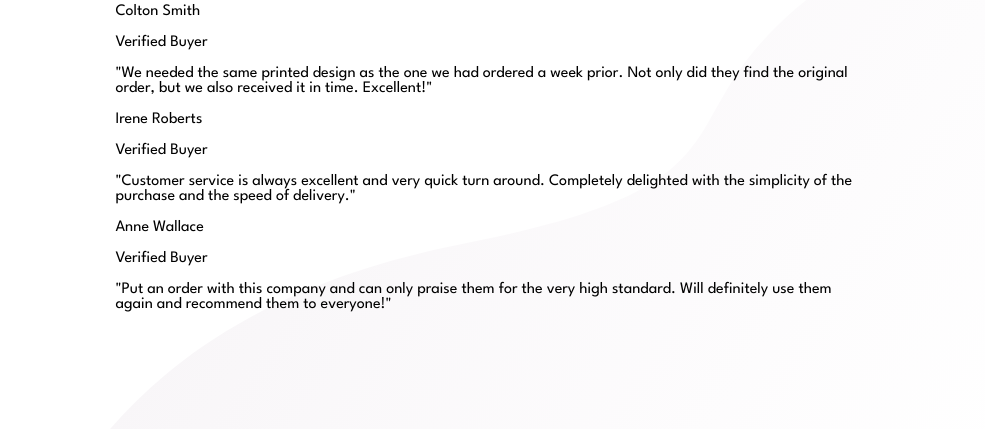
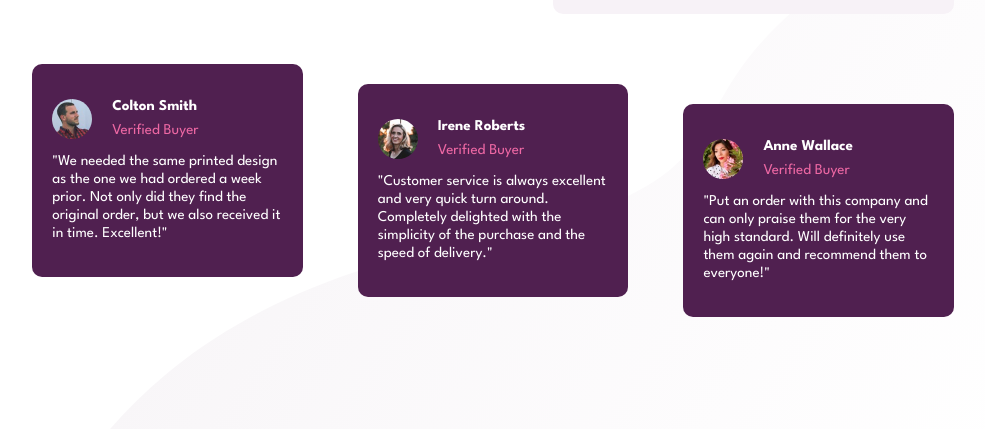
Before and after one commit to keithc07/social-proof-section, a plain HTML site: page index.html in a window 1280 px wide. Shown: the part 387-816 px from the top of the page, without its empty margins (155-1140 px from the left). Drawn offline with Linux system fonts and the light colour scheme.

Commit message:
finished desktop version

```diff
--- a/index.css
+++ b/index.css
@@ -10,19 +10,21 @@
         url(./images/bg-pattern-top-desktop.svg),
         url(./images/bg-pattern-bottom-desktop.svg);
     background-position:
-        bottom 400px left 0px,
+        bottom 550px left 0px,
         top 250px right 0px;
     background-repeat:
         no-repeat;
 }
 
 .outer-box {
-    width: 59%;
+    width: 72%;
+    height: 60%;
 }
 
 .box-1 {
     display: flex;
     justify-content: space-between;
+    margin-bottom: 50px;
 }
 
 .box-1-1 {
@@ -39,6 +41,7 @@
 .intro {
     color:hsl(303, 10%, 53%);
     font-size: 15px;
+    font-weight: 500;
 }
 
 .box-1-2 {
@@ -102,3 +105,64 @@
 .rating-li {
     display: inline-block;
 }
+
+.intro {
+    line-height: 1.2;
+}
+
+.box-2 {
+    display: flex;
+    justify-content: space-between;
+    font-size: 15px;
+}
+
+.box-2-1 {
+    width: 25%;
+    height: 30%;
+    background-color: hsl(300, 43%, 22%);
+    border-radius: 10px;
+    padding: 20px;
+}
+
+.box-2-2 {
+    width: 25%;
+    height: 30%;
+    background-color: hsl(300, 43%, 22%);
+    border-radius: 10px;
+    padding: 20px;
+    margin-top: 20px;
+}
+
+.box-2-3 {
+    width: 25%;
+    height: 30%;
+    background-color: hsl(300, 43%, 22%);
+    border-radius: 10px;
+    padding: 20px;
+    margin-top: 40px;
+}
+
+.username {
+    color: hsl(0, 0%, 100%);
+    font-weight: 700;
+    margin-bottom: 0;
+}
+
+.user-status {
+    color: hsl(333, 80%, 67%);
+    margin-top: 10px;
+}
+
+.user-comment {
+    color: hsl(0, 0%, 100%);
+    font-weight: 400;
+    line-height: 1.2;
+}
+
+.image {
+    float: left;
+    border-radius: 50%;
+    width: 40px;
+    height: 40px;
+    margin-right: 20px;
+}
--- a/index.html
+++ b/index.html
@@ -53,28 +53,42 @@
       </div>
 
       <div class="box-2">
-        <p>Colton Smith</p>
-        <p>Verified Buyer</p>
-        <p>
+        <div class="box-2-1">
+          <div class="colton-box">
+            <img class="image" src="./images/image-colton.jpg" alt="colton-image" />
+            <p class="username">Colton Smith</p>
+            <p class="user-status">Verified Buyer</p>
+          </div>
+          <p class="user-comment">
             "We needed the same printed design as the one we had ordered a week prior.
             Not only did they find the original order, but we also received it in time.
             Excellent!"
           </p>
+        </div>
 
-        <p>Irene Roberts</p>
-        <p>Verified Buyer</p>
-        <p>
+        <div class="box-2-2">
+          <div class="irene-box">
+            <img class="image" src="./images/image-irene.jpg" alt="irene-image" />
+            <p class="username">Irene Roberts</p>
+            <p class="user-status">Verified Buyer</p>
+          </div>
+          <p class="user-comment">
             "Customer service is always excellent and very quick turn around. Completely
             delighted with the simplicity of the purchase and the speed of delivery."
           </p>
+        </div>
 
-        <p>Anne Wallace</p>
-        <p>Verified Buyer</p>
-        <p>
+        <div class="box-2-3">
+          <div class="anne-box">
+            <p class="username"><img class="image" src="./images/image-anne.jpg" alt="anne-image" />Anne Wallace</p>
+            <p class="user-status">Verified Buyer</p>
+          </div>
+          <p class="user-comment">
             "Put an order with this company and can only praise them for the very high
             standard. Will definitely use them again and recommend them to everyone!"
           </p>
         </div>
+      </div>
     </main>
   </body>
 </html>
```
Also changed, not shown: screenshots/screenshot-1.png (added). Lines whose indentation alone changed are shown as unchanged.
